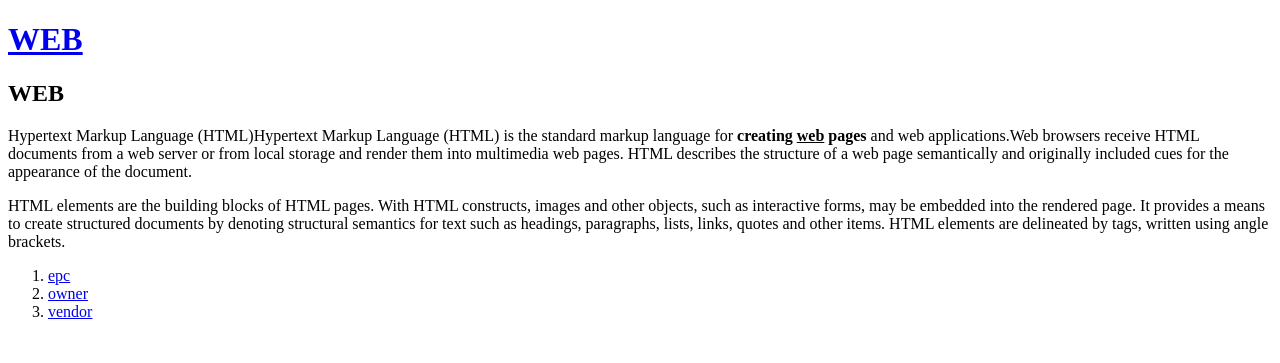
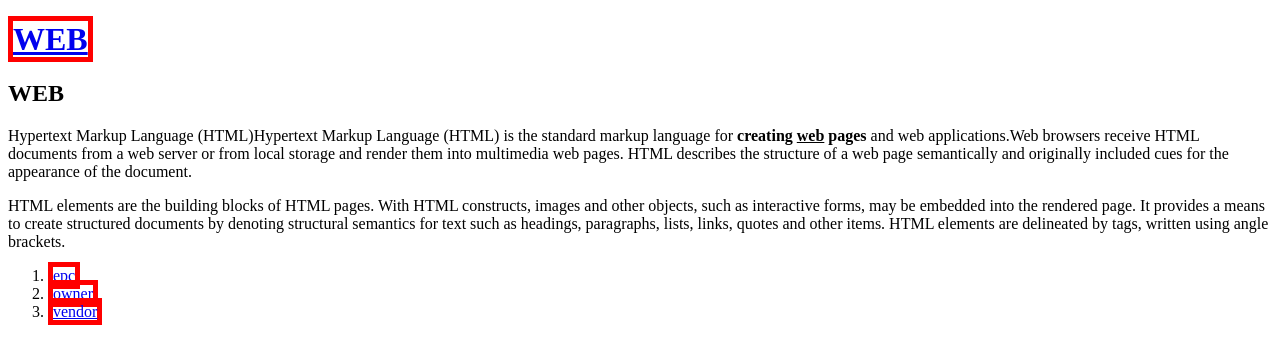
Before and after one commit to sunsetcliff/Htmlpractice, a plain HTML site: page index.html in a window 1280 px wide. Shown: the top 363 px of the page. Drawn offline with Linux system fonts and the light colour scheme.

Commit message:
Update index.html

```diff
--- a/index.html
+++ b/index.html
@@ -4,7 +4,7 @@
     <title>Making Website with Html</title>
 <meta charset="utp-8">
     <style>
-        a { border:5px solid:red;}
+        a{ border:5px solid red;}
 
     </style>
 </head>
```
